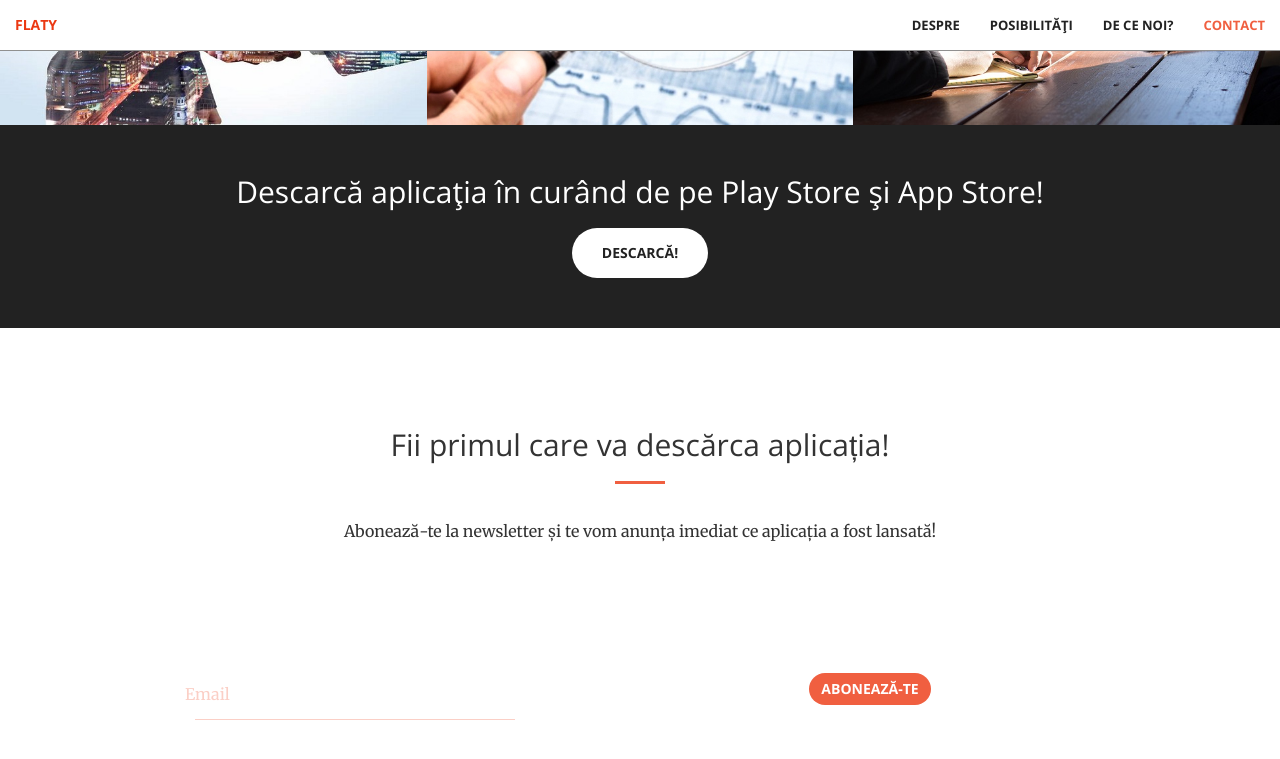
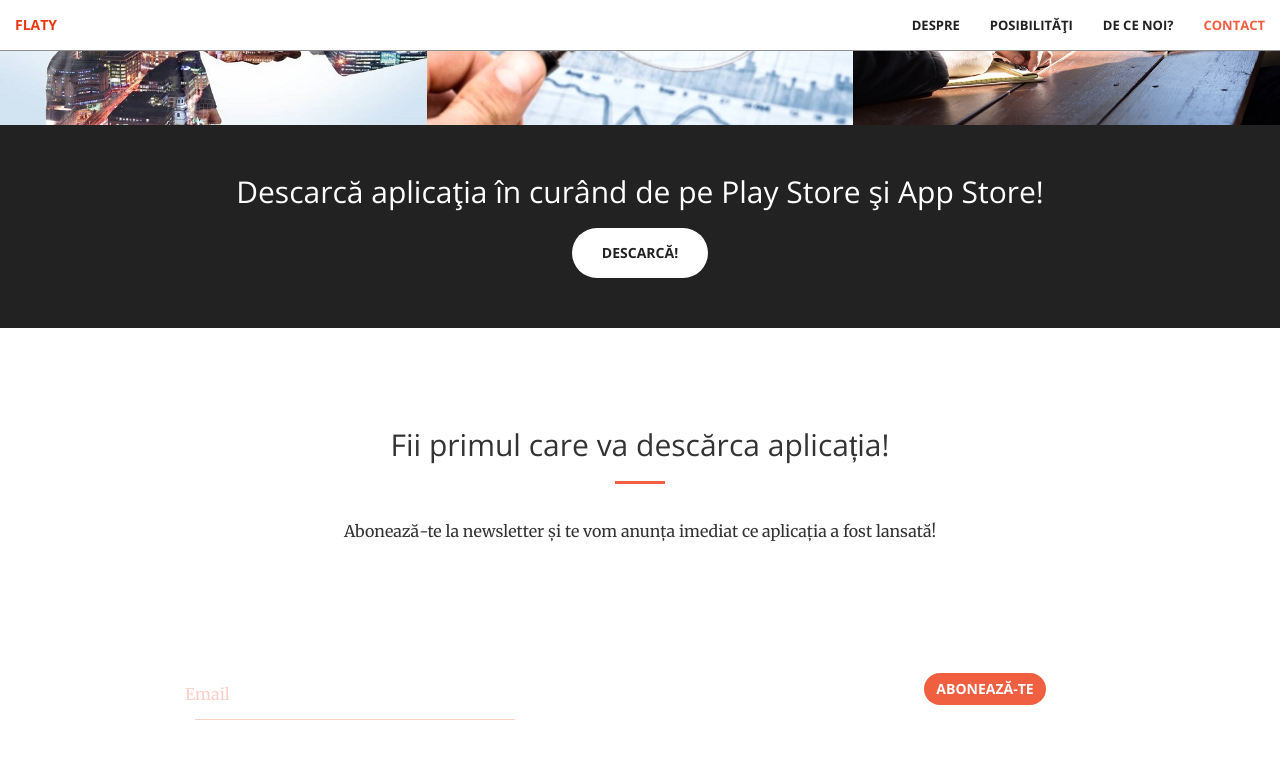
Before and after one commit to rptoma/Flaty-landing-page-2, a Jekyll site: the page built from index.html, in a window 1280 px wide and 900 px high, scrolled down 2263 px. Shown: the top 759 px of the window. Built offline with Jekyll 4.4.1, drawn with Linux system fonts in a browser that asks for light colours.

Commit message:
Update contact.html

```diff
--- a/_includes/contact.html
+++ b/_includes/contact.html
@@ -31,11 +31,11 @@
             <div class="col-md-12" style="display: block;">
                         <form>
                             <div class="form-group">
-                            <div class="col-md-6 ">
+                            <div class="col-md-9 text-right">
                               <input type="text" required="required"/><span class="highlight"></span><span class="bar"></span>
                               <label>Email</label>
                             </div>
-                            <div class=" col-md-6 ">
+                            <div class=" col-md-3 ">
                               <button type="submit" class="btn btn-primary">Abonează-te</button>
                             </div>
                         </div>
```
